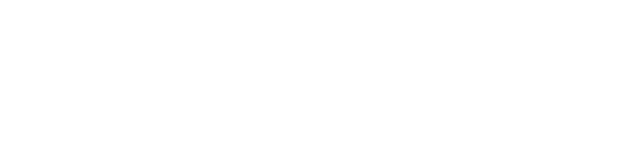
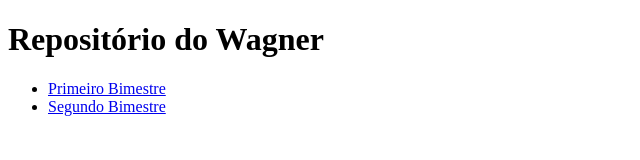
Before and after one commit to wagnerferreiraf/Front-End-I-2A, a plain HTML site: page ProjetoMulheresCiencia/index.html in a window 1280 px wide. Shown: the whole page, without its empty margins (0-640 px from the left). Drawn offline with Linux system fonts and the light colour scheme.

Commit message:
Aula do dia 23/04/2026

```diff
--- /dev/null
+++ b/ProjetoMulheresCiencia/2bim/css/reset.css
@@ -0,0 +1,48 @@
+/* http://meyerweb.com/eric/tools/css/reset/
+   v2.0 | 20110126
+   License: none (public domain)
+*/
+
+html, body, div, span, applet, object, iframe,
+h1, h2, h3, h4, h5, h6, p, blockquote, pre,
+a, abbr, acronym, address, big, cite, code,
+del, dfn, em, img, ins, kbd, q, s, samp,
+small, strike, strong, sub, sup, tt, var,
+b, u, i, center,
+dl, dt, dd, ol, ul, li,
+fieldset, form, label, legend,
+table, caption, tbody, tfoot, thead, tr, th, td,
+article, aside, canvas, details, embed,
+figure, figcaption, footer, header, hgroup,
+menu, nav, output, ruby, section, summary,
+time, mark, audio, video {
+	margin: 0;
+	padding: 0;
+	border: 0;
+	font-size: 100%;
+	font: inherit;
+	vertical-align: baseline;
+}
+/* HTML5 display-role reset for older browsers */
+article, aside, details, figcaption, figure,
+footer, header, hgroup, menu, nav, section {
+	display: block;
+}
+body {
+	line-height: 1;
+}
+ol, ul {
+	list-style: none;
+}
+blockquote, q {
+	quotes: none;
+}
+blockquote:before, blockquote:after,
+q:before, q:after {
+	content: '';
+	content: none;
+}
+table {
+	border-collapse: collapse;
+	border-spacing: 0;
+}
--- a/ProjetoMulheresCiencia/index.html
+++ b/ProjetoMulheresCiencia/index.html
@@ -1,14 +1,18 @@
 <!DOCTYPE html>
-<html lang="en">
+<html lang="pt-br">
+
 <head>
     <meta charset="UTF-8">
     <meta name="viewport" content="width=device-width, initial-scale=1.0">
-    <title>Projeto Mulheres e Meninas na Ciência</title>
-    <link rel="stylesheet" href="./css/styles.css">
-    <link rel="stylesheet" href="./css/index.css">
+    <title>Document</title>
+</head>
 
-</head>
 <body>
+    <h1>Repositório do Wagner</h1>
+    <ul>
+        <li><a href="./1bim/index.html" target="_blank">Primeiro Bimestre</a></li>
+        <li><a href="./2bim/index.html" target="_blank">Segundo Bimestre</a></li>
+    </ul>
+</body>
 
-</body>
 </html>
```
Also changed, not shown: ProjetoMulheresCiencia/1bim/index.html (added, +14 -0 lines), ProjetoMulheresCiencia/2bim/index.html (added, +26 -0 lines), exemplos/ex1.html (added, +25 -0 lines), ProjetoMulheresCiencia/1bim/css/footer.css (added), ProjetoMulheresCiencia/1bim/css/index.css (added), ProjetoMulheresCiencia/1bim/css/styles.css (added), ProjetoMulheresCiencia/2bim/css/footer.css (added), ProjetoMulheresCiencia/2bim/css/header.css (added), ProjetoMulheresCiencia/2bim/css/index.css (added), ProjetoMulheresCiencia/2bim/css/styles.css (added).
